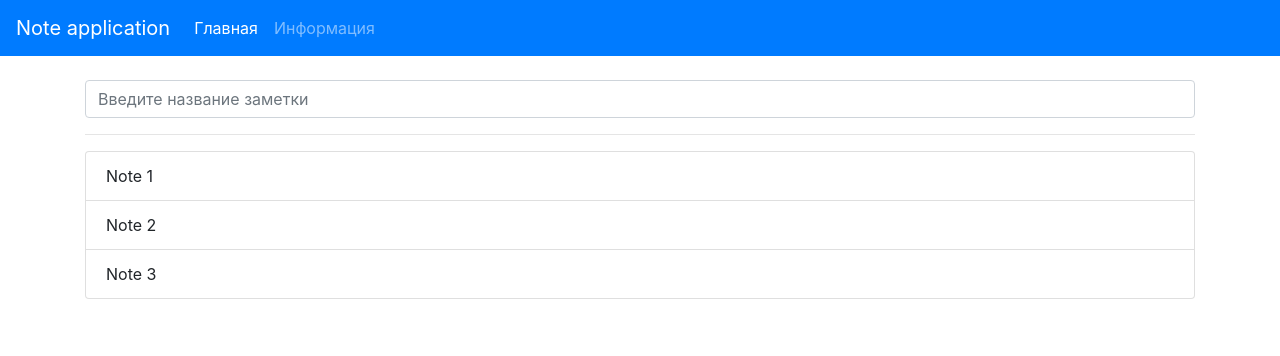
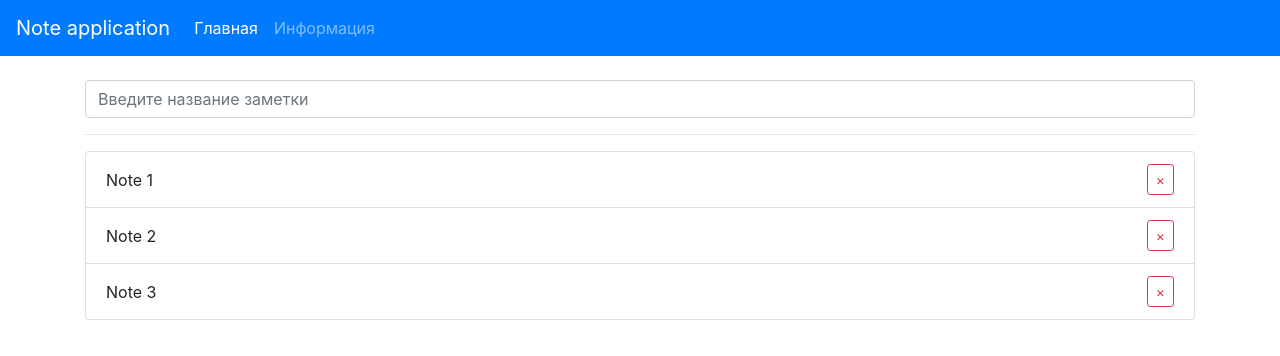
Before and after one commit to roman-nefedov/react_todolist, a React (Create React App) app: page / in a window 1280 px wide. Shown: the top 356 px of the page. Built offline with nearby package versions, Linux system fonts and the light colour scheme.

Commit message:
added close button in notes component

```diff
--- a/src/components/Notes.js
+++ b/src/components/Notes.js
@@ -7,9 +7,14 @@
         <ul className="list-group">
             {notes.map(note => (
                 <li
-                    className="list-group-item"
+                    className="list-group-item note"
                     key={note.id}
-                    >{note.title}</li>
+                    >
+                        {note.title}
+                        <button className="btn btn-outline-danger btn-sm" type="button">
+                            &times;
+                        </button>
+                </li>
             ))}
         </ul>
     )
--- a/src/index.scss
+++ b/src/index.scss
@@ -12,3 +12,8 @@
   font-family: source-code-pro, Menlo, Monaco, Consolas, 'Courier New',
     monospace;
 }
+.note{
+  display: flex;
+  justify-content: space-between;
+  align-items: center;
+}
```
